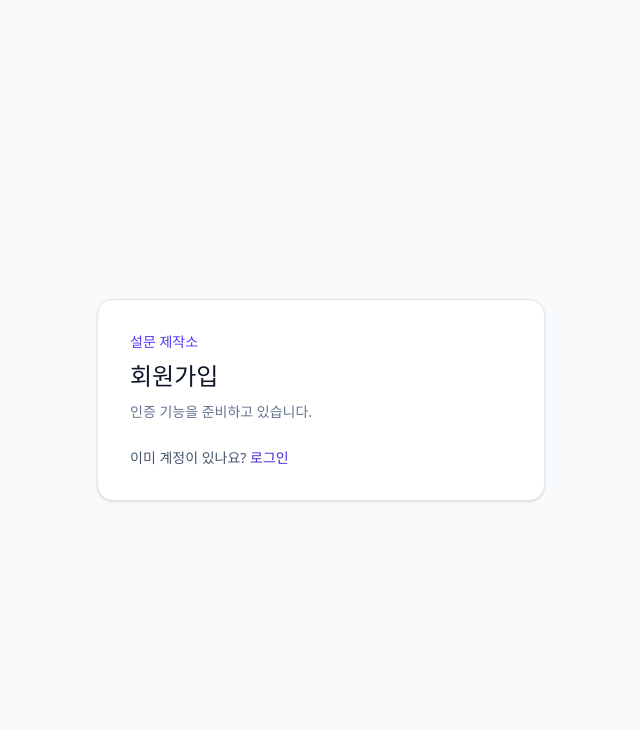
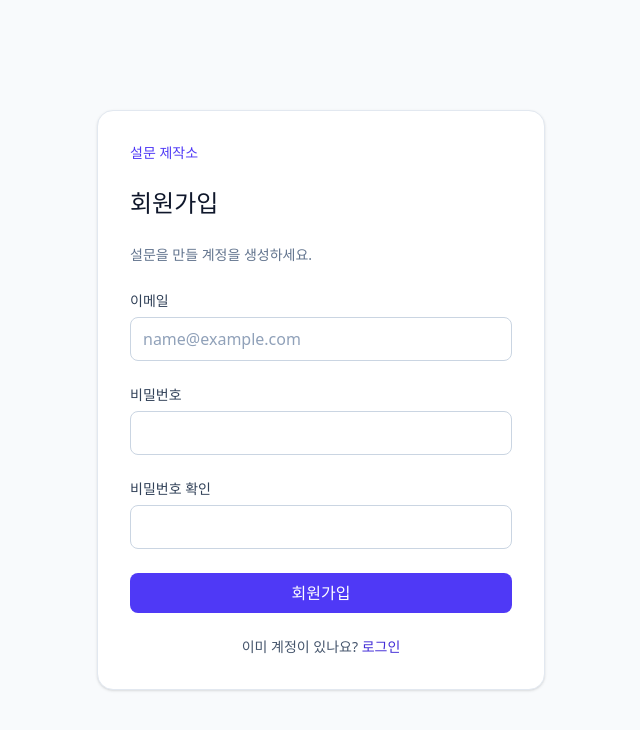
Before and after one commit to gyeonggumun/survey-maker, a React (Vite) app: page /signup in a window 1280 px wide. Shown: the top 730 px of the page, without its empty margins (319-959 px from the left). Built offline with nearby package versions, Linux system fonts and the light colour scheme; no server answers.

Commit message:
feat(auth): 이메일 회원가입과 로그인 구현

```diff
--- a/src/pages/auth/LoginPage.tsx
+++ b/src/pages/auth/LoginPage.tsx
@@ -1,19 +1,99 @@
-import { Link } from 'react-router-dom'
+import { useState } from 'react'
+import { useForm } from 'react-hook-form'
+import { Link, useLocation, useNavigate } from 'react-router-dom'
+import Button from '../../components/common/Button'
+import Input from '../../components/common/Input'
+import { getErrorMessage } from '../../lib/errors'
+import { isSupabaseConfigured } from '../../lib/supabase'
+import { signIn } from '../../services/authService'
+
+interface LoginValues {
+  email: string
+  password: string
+}
 
 export default function LoginPage() {
+  const navigate = useNavigate()
+  const location = useLocation()
+  const [submitError, setSubmitError] = useState('')
+  const {
+    register,
+    handleSubmit,
+    formState: { errors, isSubmitting },
+  } = useForm<LoginValues>()
+
+  const onSubmit = async (values: LoginValues) => {
+    setSubmitError('')
+
+    try {
+      const { error } = await signIn(values.email, values.password)
+      if (error) throw error
+
+      const from = (location.state as { from?: { pathname?: string } } | null)?.from
+        ?.pathname
+      navigate(from || '/surveys', { replace: true })
+    } catch (error) {
+      setSubmitError(getErrorMessage(error))
+    }
+  }
+
   return (
     <main className="flex min-h-screen items-center justify-center bg-slate-50 px-4">
-      <section className="w-full max-w-md rounded-2xl border border-slate-200 bg-white p-8 shadow-sm">
+      <form
+        className="w-full max-w-md space-y-6 rounded-2xl border border-slate-200 bg-white p-8 shadow-sm"
+        onSubmit={handleSubmit(onSubmit)}
+      >
         <p className="text-sm font-semibold text-indigo-600">설문 제작소</p>
         <h1 className="mt-2 text-2xl font-bold text-slate-900">로그인</h1>
-        <p className="mt-2 text-sm leading-6 text-slate-500">인증 기능을 준비하고 있습니다.</p>
-        <p className="mt-6 text-sm text-slate-600">
+        <p className="text-sm leading-6 text-slate-500">내 설문을 만들고 결과를 확인하세요.</p>
+
+        {!isSupabaseConfigured && (
+          <p className="rounded-lg bg-amber-50 px-3 py-2 text-sm leading-5 text-amber-800">
+            Supabase 환경 변수를 설정하면 로그인할 수 있습니다.
+          </p>
+        )}
+
+        <Input
+          label="이메일"
+          type="email"
+          autoComplete="email"
+          placeholder="name@example.com"
+          error={errors.email?.message}
+          {...register('email', {
+            required: '이메일을 입력하세요.',
+            pattern: {
+              value: /^\S+@\S+\.\S+$/,
+              message: '올바른 이메일 형식이 아닙니다.',
+            },
+          })}
+        />
+        <Input
+          label="비밀번호"
+          type="password"
+          autoComplete="current-password"
+          error={errors.password?.message}
+          {...register('password', {
+            required: '비밀번호를 입력하세요.',
+          })}
+        />
+
+        {submitError && (
+          <p className="rounded-lg bg-rose-50 px-3 py-2 text-sm text-rose-700" role="alert">
+            {submitError}
+          </p>
+        )}
+
+        <Button className="w-full" type="submit" disabled={isSubmitting || !isSupabaseConfigured}>
+          {isSubmitting ? '로그인 중…' : '로그인'}
+        </Button>
+
+        <p className="text-center text-sm text-slate-600">
           계정이 없나요?{' '}
           <Link className="font-semibold text-indigo-700" to="/signup">
             회원가입
           </Link>
         </p>
-      </section>
+      </form>
     </main>
   )
 }
--- a/src/pages/auth/SignupPage.tsx
+++ b/src/pages/auth/SignupPage.tsx
@@ -1,19 +1,124 @@
-import { Link } from 'react-router-dom'
+import { useState } from 'react'
+import { useForm } from 'react-hook-form'
+import { Link, useNavigate } from 'react-router-dom'
+import Button from '../../components/common/Button'
+import Input from '../../components/common/Input'
+import { getErrorMessage } from '../../lib/errors'
+import { isSupabaseConfigured } from '../../lib/supabase'
+import { signUp } from '../../services/authService'
+
+interface SignupValues {
+  email: string
+  password: string
+  passwordConfirm: string
+}
 
 export default function SignupPage() {
+  const navigate = useNavigate()
+  const [submitError, setSubmitError] = useState('')
+  const [successMessage, setSuccessMessage] = useState('')
+  const {
+    register,
+    watch,
+    handleSubmit,
+    formState: { errors, isSubmitting },
+  } = useForm<SignupValues>()
+
+  const onSubmit = async (values: SignupValues) => {
+    setSubmitError('')
+    setSuccessMessage('')
+
+    try {
+      const { data, error } = await signUp(values.email, values.password)
+      if (error) throw error
+
+      if (data.session) {
+        navigate('/surveys', { replace: true })
+        return
+      }
+
+      setSuccessMessage('가입 확인 이메일을 보냈습니다. 이메일 인증 후 로그인해주세요.')
+    } catch (error) {
+      setSubmitError(getErrorMessage(error))
+    }
+  }
+
   return (
     <main className="flex min-h-screen items-center justify-center bg-slate-50 px-4">
-      <section className="w-full max-w-md rounded-2xl border border-slate-200 bg-white p-8 shadow-sm">
+      <form
+        className="w-full max-w-md space-y-6 rounded-2xl border border-slate-200 bg-white p-8 shadow-sm"
+        onSubmit={handleSubmit(onSubmit)}
+      >
         <p className="text-sm font-semibold text-indigo-600">설문 제작소</p>
         <h1 className="mt-2 text-2xl font-bold text-slate-900">회원가입</h1>
-        <p className="mt-2 text-sm leading-6 text-slate-500">인증 기능을 준비하고 있습니다.</p>
-        <p className="mt-6 text-sm text-slate-600">
+        <p className="text-sm leading-6 text-slate-500">설문을 만들 계정을 생성하세요.</p>
+
+        {!isSupabaseConfigured && (
+          <p className="rounded-lg bg-amber-50 px-3 py-2 text-sm leading-5 text-amber-800">
+            Supabase 환경 변수를 설정하면 회원가입할 수 있습니다.
+          </p>
+        )}
+
+        <Input
+          label="이메일"
+          type="email"
+          autoComplete="email"
+          placeholder="name@example.com"
+          error={errors.email?.message}
+          {...register('email', {
+            required: '이메일을 입력하세요.',
+            pattern: {
+              value: /^\S+@\S+\.\S+$/,
+              message: '올바른 이메일 형식이 아닙니다.',
+            },
+          })}
+        />
+        <Input
+          label="비밀번호"
+          type="password"
+          autoComplete="new-password"
+          error={errors.password?.message}
+          {...register('password', {
+            required: '비밀번호를 입력하세요.',
+            minLength: {
+              value: 8,
+              message: '비밀번호는 8자 이상이어야 합니다.',
+            },
+          })}
+        />
+        <Input
+          label="비밀번호 확인"
+          type="password"
+          autoComplete="new-password"
+          error={errors.passwordConfirm?.message}
+          {...register('passwordConfirm', {
+            required: '비밀번호를 한 번 더 입력하세요.',
+            validate: (value) => value === watch('password') || '비밀번호가 일치하지 않습니다.',
+          })}
+        />
+
+        {submitError && (
+          <p className="rounded-lg bg-rose-50 px-3 py-2 text-sm text-rose-700" role="alert">
+            {submitError}
+          </p>
+        )}
+        {successMessage && (
+          <p className="rounded-lg bg-emerald-50 px-3 py-2 text-sm text-emerald-700" role="status">
+            {successMessage}
+          </p>
+        )}
+
+        <Button className="w-full" type="submit" disabled={isSubmitting || !isSupabaseConfigured}>
+          {isSubmitting ? '가입 중…' : '회원가입'}
+        </Button>
+
+        <p className="text-center text-sm text-slate-600">
           이미 계정이 있나요?{' '}
           <Link className="font-semibold text-indigo-700" to="/login">
             로그인
           </Link>
         </p>
-      </section>
+      </form>
     </main>
   )
 }
```
